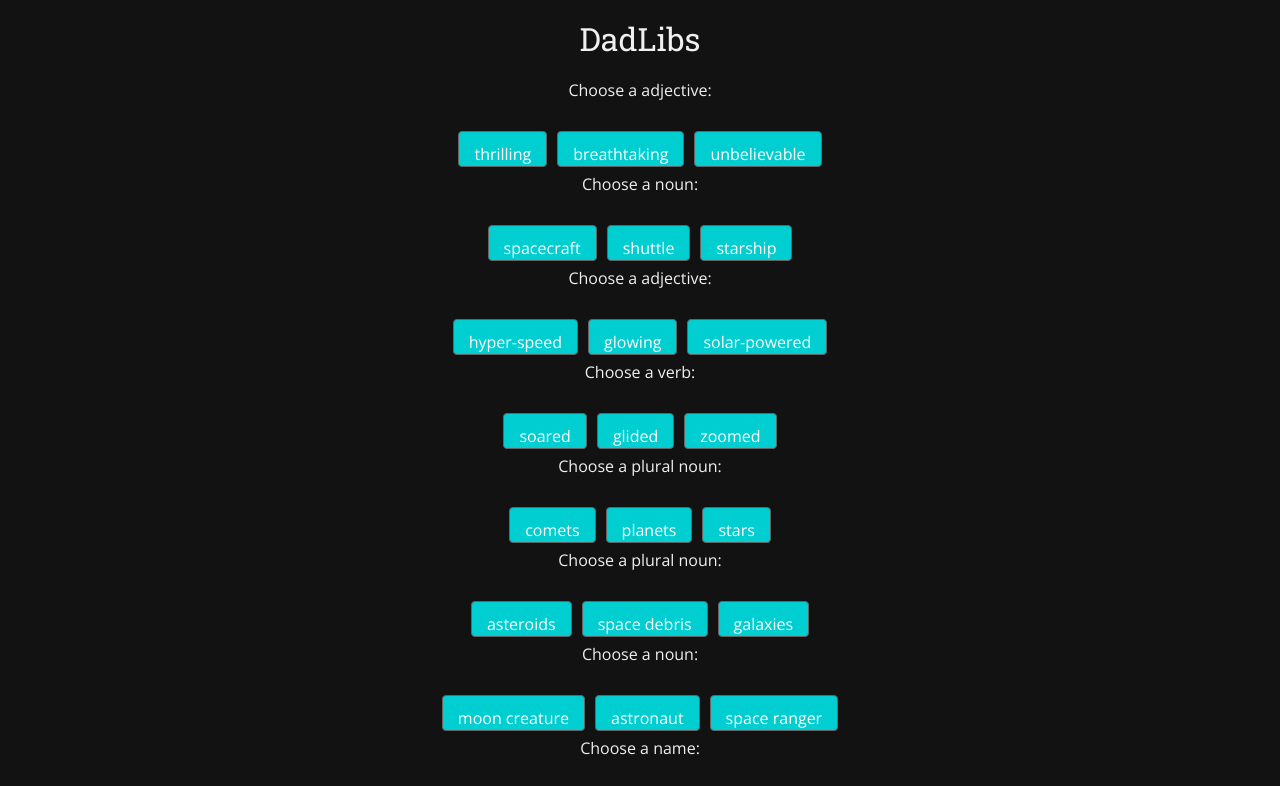
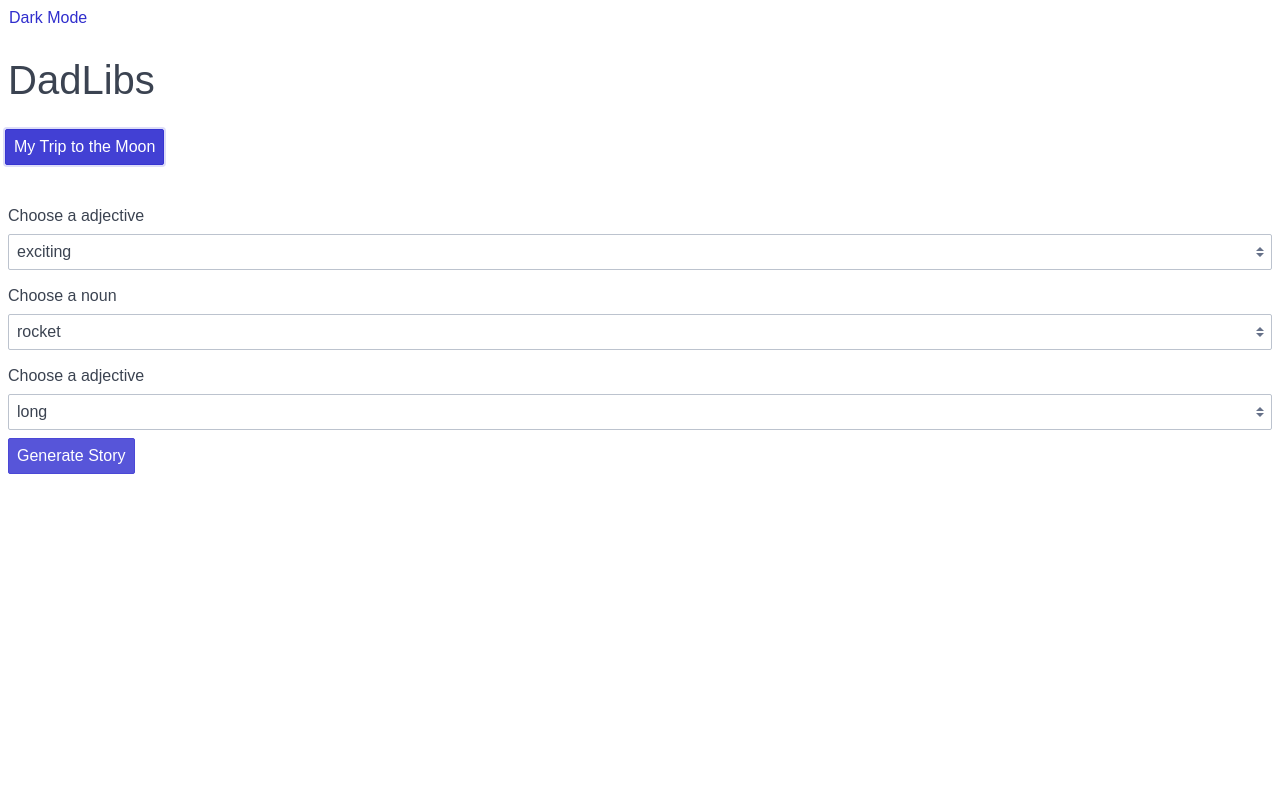
Before and after one commit to gbgbgb8/dadlibs, a plain HTML site: page index.html in a window 1280 px wide. Both pictures are taken after a click on the button "My Trip to the Moon". Shown: the top 786 px of the page. Drawn offline with nearby package versions, Linux system fonts and the light colour scheme.

Commit message:
updates 336

```diff
--- a/index.html
+++ b/index.html
@@ -3,34 +3,28 @@
 <head>
     <meta charset="UTF-8">
     <meta name="viewport" content="width=device-width, initial-scale=1.0">
+    <link rel="stylesheet" href="https://unpkg.com/spectre.css/dist/spectre.min.css">
+    <link rel="stylesheet" href="style.css">
     <title>DadLibs</title>
-    <link rel="stylesheet" href="https://unpkg.com/spectre.css/dist/spectre.min.css">
-    <link href="https://fonts.googleapis.com/css2?family=Open+Sans:wght@400;600&family=Roboto+Slab:wght@400;700&display=swap" rel="stylesheet">
-    <link rel="stylesheet" href="style.css">
 </head>
-<body class="dark-mode">
-    <div id="gameContainer" class="container">
-        <header>
-            <h1>DadLibs</h1>
-        </header>
-        <main>
-            <div id="storySelectionScreen" aria-label="Story Selection"></div>
-            <div id="wordSelectionScreen" style="display:none;" aria-label="Word Selection"></div>
-            <div id="finalStoryScreen" style="display:none;" aria-label="Final Story"></div>
-        </main>
-        <div id="loadingIndicator" style="display:none;">
-            <p>Loading...</p>
+<body>
+    <header class="navbar">
+        <section class="navbar-section">
+            <a href="#" class="btn btn-link" id="dark-mode-toggle">Dark Mode</a>
+        </section>
+    </header>
+    <div id="app" class="container">
+        <h1>DadLibs</h1>
+        <div id="story-selection" class="columns">
+            <!-- Story selection generated by JS -->
         </div>
-        <div id="errorMessage" style="display:none;">
-            <p>Error loading stories. Please try again later.</p>
+        <div id="word-selection" class="form-horizontal">
+            <!-- Word selection form will be dynamically generated here -->
         </div>
-        <button id="darkModeToggle" class="btn" onclick="toggleDarkMode()" aria-label="Toggle Dark Mode">Toggle Dark Mode</button>
+        <div id="story-output">
+            <!-- Generated story will be displayed here -->
+        </div>
     </div>
     <script src="script.js"></script>
-    <script>
-        function toggleDarkMode() {
-            document.body.classList.toggle('dark-mode');
-        }
-    </script>
 </body>
 </html>
--- a/script.js
+++ b/script.js
@@ -1,177 +1,75 @@
+document.addEventListener('DOMContentLoaded', () => {
+    const app = document.getElementById('app');
+    const storySelection = document.getElementById('story-selection');
+    const wordSelection = document.getElementById('word-selection');
+    const storyOutput = document.getElementById('story-output');
+    const darkModeToggle = document.getElementById('dark-mode-toggle');
     let currentStory = null;
-let selectedWords = {};
 
-document.addEventListener('DOMContentLoaded', () => {
-   initGame();
+    // Fetch stories and populate selection
+    fetch('stories.json')
+        .then(response => response.json())
+        .then(data => {
+            data.stories.forEach((story, index) => {
+                const button = document.createElement('button');
+                button.classList.add('btn', 'btn-primary', 'story-button');
+                button.textContent = story.title;
+                button.onclick = () => selectStory(index, data.stories);
+                storySelection.appendChild(button);
+            });
+        })
+        .catch(error => {
+            console.error('Error fetching stories:', error);
+            app.innerHTML = '<p>Error loading stories. Please try again later.</p>';
         });
 
-function initGame() {
-   document.getElementById('gameContainer').classList.add('dark-mode');
-   loadStories();
-   setupEventListeners();
+    function selectStory(index, stories) {
+        currentStory = stories[index];
+        wordSelection.innerHTML = '';
+        wordSelection.style.display = 'block';
+        storyOutput.style.display = 'none';
+
+        Object.keys(currentStory.blanks).forEach(blank => {
+            const formGroup = document.createElement('div');
+            formGroup.classList.add('form-group');
+            const label = document.createElement('label');
+            label.classList.add('form-label');
+            label.textContent = `Choose a ${blank.split('-')[0]}`;
+            const select = document.createElement('select');
+            select.classList.add('form-select');
+            select.id = blank;
+            currentStory.blanks[blank].forEach(option => {
+                const opt = document.createElement('option');
+                opt.value = option;
+                opt.textContent = option;
+                select.appendChild(opt);
+            });
+            formGroup.appendChild(label);
+            formGroup.appendChild(select);
+            wordSelection.appendChild(formGroup);
+        });
+
+        const submitButton = document.createElement('button');
+        submitButton.classList.add('btn', 'btn-primary');
+        submitButton.textContent = 'Generate Story';
+        submitButton.onclick = generateStory;
+        wordSelection.appendChild(submitButton);
     }
 
-function setupEventListeners() {
-   const gameContainer = document.getElementById('gameContainer');
-   gameContainer.addEventListener('click', handleGameClick);
+    function generateStory() {
+        let storyText = currentStory.template;
+        Object.keys(currentStory.blanks).forEach(blank => {
+            const word = document.getElementById(blank).value;
+            storyText = storyText.replace(`[${blank}]`, word);
+        });
+
+        storyOutput.innerHTML = `<p>${storyText}</p>`;
+        storyOutput.style.display = 'block';
+        wordSelection.style.display = 'none';
     }
 
-function handleGameClick(event) {
-   if (event.target.matches('.story-button')) {
-       selectStory(event.target.getAttribute('data-story-id'));
-   } else if (event.target.matches('.word-button')) {
-       selectWord(event.target.getAttribute('data-word-type'), event.target.textContent);
-   } else if (event.target.matches('#playAgainButton')) {
-       playAgain();
-   } else if (event.target.matches('#shareButton')) {
-       shareStory();
-   }
-}
-
-function loadStories() {
-   const storyFiles = ['story00.json', 'story01.json', 'story02.json', 'story03.json'];
-   const storyPromises = storyFiles.map((storyFile, index) =>
-       fetch(storyFile)
-           .then(response => {
-               if (!response.ok) {
-                  throw new Error(`Story file ${storyFile} not found`);
-               }
-               return response.json();
-           })
-           .catch(error => {
-               console.error(`Error loading ${storyFile}:`, error.message);
-               displayErrorMessage(`Error loading story ${index + 1}. Please try again later.`);
-               return [];
-           })
-   );
-
-   Promise.all(storyPromises)
-       .then(allStories => {
-           allStories = allStories.flat();
-           displayStorySelection(allStories);
-           document.getElementById('errorMessage').style.display = 'none';
-       })
-       .catch(error => {
-           console.error('Error processing stories:', error);
-           displayErrorMessage('Error processing stories. Please try again later.');
+    // Dark Mode Toggle
+    darkModeToggle.addEventListener('click', () => {
+        document.body.classList.toggle('dark-mode');
     });
-}
-
-function displayStorySelection(allStories) {
-   const storySelectionScreen = document.getElementById('storySelectionScreen');
-   storySelectionScreen.innerHTML = '';
-   allStories.forEach((story, index) => {
-       const button = document.createElement('button');
-       button.className = 'btn story-button';
-       button.textContent = story.title;
-       button.setAttribute('data-story-id', `story${String(index).padStart(2, '0')}`);
-       storySelectionScreen.appendChild(button);
 });
-}
-
-function displayErrorMessage(message) {
-   const errorMessageDiv = document.getElementById('errorMessage');
-   errorMessageDiv.textContent = message;
-   errorMessageDiv.style.display = 'block';
-}
-
-function selectStory(storyId) {
-   const storyFile = `${storyId}.json`;
-
-   fetch(storyFile)
-       .then(response => response.json())
-       .then(storyData => {
-           currentStory = storyData;
-           displayWordSelection();
-       })
-       .catch(error => {
-           console.error('Error loading story:', error);
-           displayErrorMessage('Error loading story. Please try again.');
-       });
-}
-
-function displayWordSelection() {
-    const wordSelectionScreen = document.getElementById('wordSelectionScreen');
-    wordSelectionScreen.innerHTML = '';
-    currentStory.blanks.forEach(wordType => {
-        const div = document.createElement('div');
-        div.innerHTML = `<p>Choose a ${wordType.split('-')[0]}:</p>`;
-        currentStory.options[wordType].forEach(word => {
-            const button = document.createElement('button');
-            button.className = 'btn word-button';
-            button.textContent = word;
-            button.setAttribute('data-word-type', wordType);
-            button.setAttribute('aria-label', `Choose word: ${word}`); // Accessibility improvement
-            div.appendChild(button);
-        });
-        wordSelectionScreen.appendChild(div);
-    });
-    document.getElementById('storySelectionScreen').style.display = 'none';
-    wordSelectionScreen.style.display = 'block';
-}
-
-function selectWord(wordType, selectedWord) {
-    selectedWords[wordType] = selectedWord;
-    document.querySelectorAll(`[data-word-type="${wordType}"]`).forEach(button => {
-        button.classList.remove('selected');
-    });
-    event.target.classList.add('selected');
-    checkIfAllWordsSelected();
-}
-
-function checkIfAllWordsSelected() {
-    const allBlanksFilled = currentStory.blanks.every(wordType => selectedWords.hasOwnProperty(wordType));
-    const dadLibItButton = document.getElementById('dadLibItButton');
-    if (dadLibItButton) {
-        dadLibItButton.style.display = allBlanksFilled ? 'block' : 'none';
-    }
-}
-
-function showDadLibItButton() {
-    const wordSelectionScreen = document.getElementById('wordSelectionScreen');
-    const dadLibItButton = createButton('DadLib It!', 'dadLibItButton');
-    dadLibItButton.addEventListener('click', assembleStory);
-    wordSelectionScreen.appendChild(dadLibItButton);
-}
-
-function assembleStory() {
-    let storyText = currentStory.template;
-    Object.entries(selectedWords).forEach(([key, value]) => {
-        storyText = storyText.replace(new RegExp(`\\[${key}\\]`, 'g'), value);
-    });
-    displayFinalStory(storyText);
-    document.getElementById('dadLibItButton').style.display = 'none'; // Hide the button after use
-}
-
-function displayFinalStory(storyText) {
-   const finalStoryScreen = document.getElementById('finalStoryScreen');
-   finalStoryScreen.innerHTML = `<p>${storyText}</p>`;
-   finalStoryScreen.appendChild(createButton('Share Story', 'shareButton'));
-   finalStoryScreen.appendChild(createButton('Play Again', 'playAgainButton'));
-   document.getElementById('wordSelectionScreen').style.display = 'none';
-   finalStoryScreen.style.display = 'block';
-}
-
-function createButton(text, id) {
-   const button = document.createElement('button');
-   button.id = id;
-   button.className = 'btn';
-   button.textContent = text;
-   return button;
-}
-
-function playAgain() {
-    selectedWords = {};
-    document.getElementById('finalStoryScreen').style.display = 'none';
-    document.getElementById('storySelectionScreen').style.display = 'block';
-    const dadLibItButton = document.getElementById('dadLibItButton');
-    if (dadLibItButton) {
-        dadLibItButton.style.display = 'block';
-    }
-}
-
-function shareStory() {
-    const storyText = document.querySelector('#finalStoryScreen p').textContent;
-    const shareText = `${document.location.origin}${document.location.pathname}?story=${encodeURIComponent(currentStory.title)}&words=${encodeURIComponent(JSON.stringify(selectedWords))}`;
-    navigator.clipboard.writeText(shareText);
-}
--- /dev/null
+++ b/stories.json
@@ -0,0 +1,13 @@
+{
+    "stories": [
+      {
+        "title": "My Trip to the Moon",
+        "template": "It was a [adjective-1] day when I boarded the [noun-1]. The journey was [adjective-2]...",
+        "blanks": {
+          "adjective-1": ["exciting", "bizarre", "sunny"],
+          "noun-1": ["rocket", "spaceship", "shuttle"],
+          "adjective-2": ["long", "thrilling", "tedious"]
+        }
+      }
+    ]
+  }
--- a/style.css
+++ b/style.css
@@ -1,73 +1,27 @@
 body {
-    font-family: 'Open Sans', sans-serif;
-    color: #333;
-    background-color: #f0f0f0;
+    font-family: 'Arial', sans-serif;
 }
 
-header h1 {
-    font-family: 'Roboto Slab', serif;
-    font-size: 2em;
-    margin-bottom: 20px;
+#app {
+    margin-top: 20px;
 }
 
-#gameContainer {
-    max-width: 600px;
-    margin: auto;
-    padding: 20px;
-    text-align: center;
+.dark-mode {
+    background-color: #2c3e50;
+    color: #ecf0f1;
 }
 
-.btn {
+.story-button {
     margin: 5px;
-    padding: 10px 15px;
-    font-size: 1em;
-    cursor: pointer;
-    border: 1px solid transparent;
-    border-radius: 4px;
-    transition: background-color 0.3s, color 0.3s;
-    background-color: #e0f4ff; /* soft blue */
-    color: #333;
 }
 
-.selected {
-    background-color: #cceeff; /* slightly darker blue for selected items */
-    color: #333;
+#word-selection, #story-output {
+    display: none;
+    margin-top: 20px;
 }
 
-#loadingIndicator, #errorMessage {
-    margin-top: 20px;
-    font-size: 1.2em;
-}
-
-/* Dark Mode */
-.dark-mode {
-    background-color: #121212;
-    color: #f0f0f0;
-}
-
-.dark-mode .btn {
-    background-color: #00ced1; /* bright teal */
-    color: #ffffff;
-    border-color: #646464;
-}
-
-.dark-mode .selected {
-    background-color: #20b2aa; /* lighter teal for selected items */
-    color: #ffffff;
-}
-
-/* Responsive Design */
-@media (max-width: 768px) {
-    #gameContainer {
-        padding: 10px;
-    }
-
-    header h1 {
-        font-size: 1.5em;
-    }
-
-    .btn {
-        font-size: 0.9em;
-        padding: 12px 20px;
+@media only screen and (max-width: 600px) {
+    .form-horizontal .form-group {
+        display: block;
     }
 }
```
Also changed, not shown: 1 other file. Lines whose indentation alone changed are shown as unchanged.
